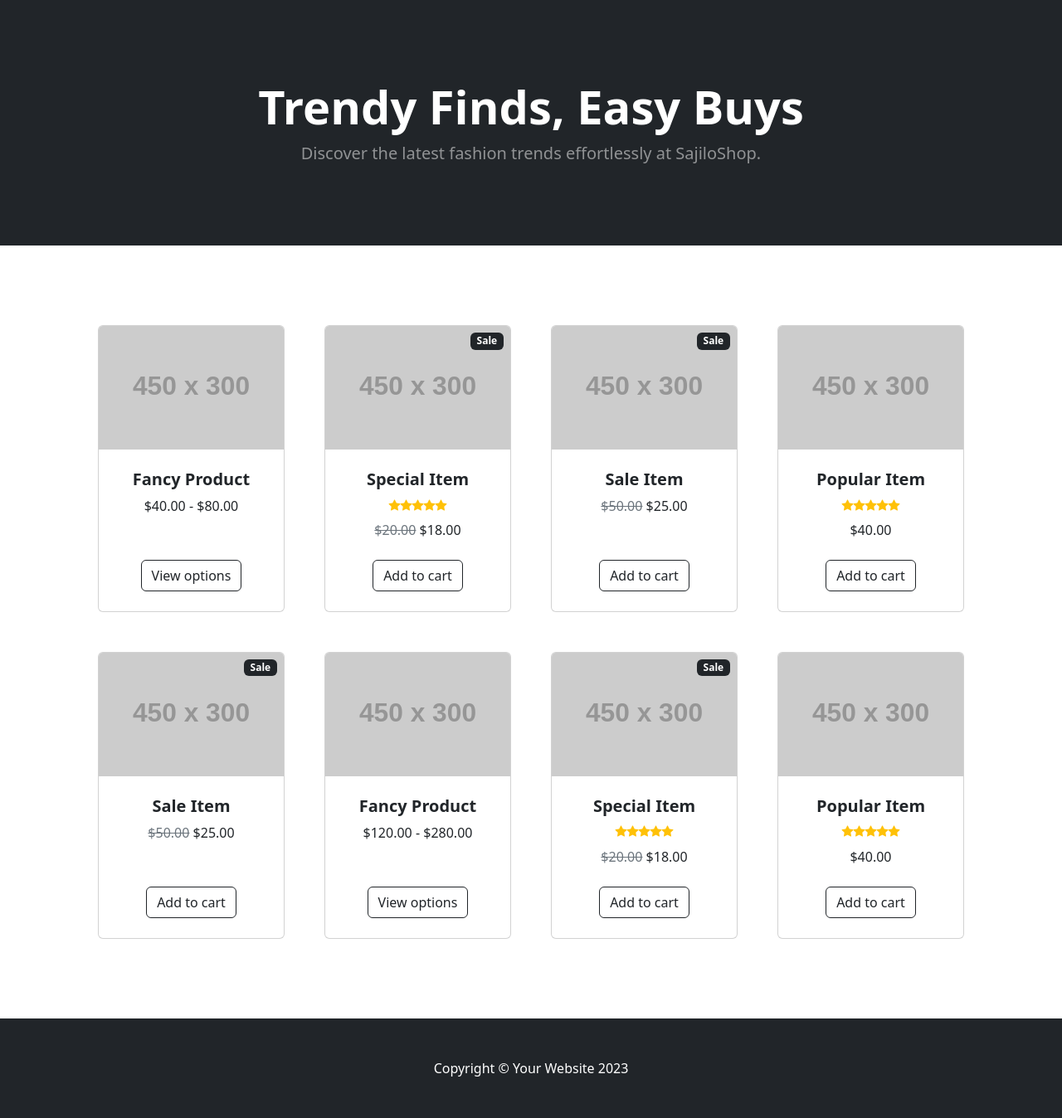
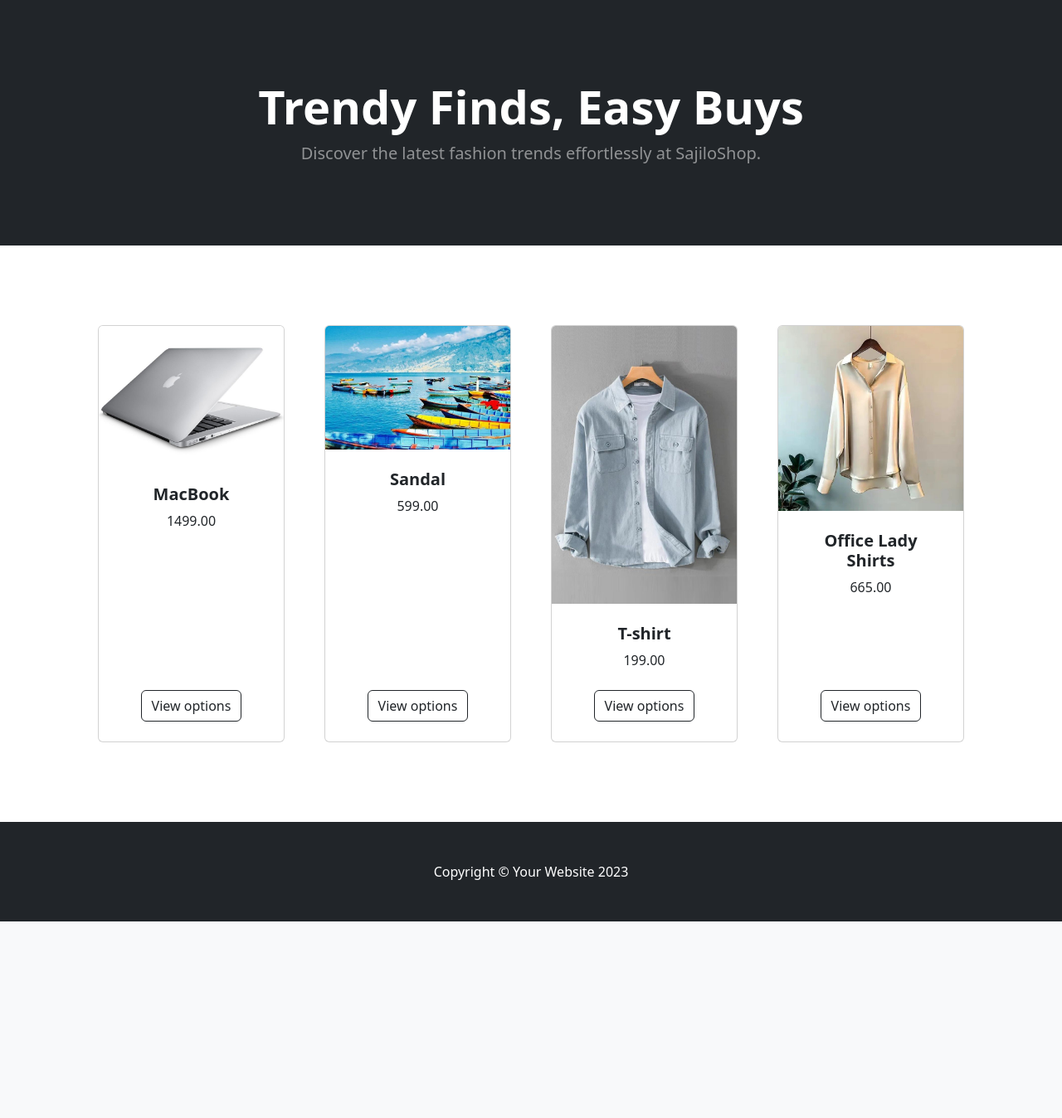
Before and after one commit to suman154/SajiloShop, a Django app: page / in a window 1280 px wide. Shown: the part 57-1405 px from the top of the page at 83% size. After the commit the page ends 1168 px from the top, so only its background shows below. Run offline with Django 5.2, Linux system fonts and the light colour scheme; data comes from the database, SQL or seed files in the repository; both versions use the stored data as it was after the commit; grey boxes labelled with a size stand in for pictures from a placeholder-image service; some libraries are stand-ins or nearby versions.

Commit message:
views create for porduct & product added

```diff
--- a/store/templates/index.html
+++ b/store/templates/index.html
@@ -57,17 +57,19 @@
         <section class="py-5">
             <div class="container px-4 px-lg-5 mt-5">
                 <div class="row gx-4 gx-lg-5 row-cols-2 row-cols-md-3 row-cols-xl-4 justify-content-center">
+
+                    {% for product in products %}
                     <div class="col mb-5">
                         <div class="card h-100">
                             <!-- Product image-->
-                            <img class="card-img-top" src="https://dummyimage.com/450x300/dee2e6/6c757d.jpg" alt="..." />
+                            <img class="card-img-top" src="{{ product.image.url }}" alt="..." />
                             <!-- Product details-->
                             <div class="card-body p-4">
                                 <div class="text-center">
                                     <!-- Product name-->
-                                    <h5 class="fw-bolder">Fancy Product</h5>
+                                    <h5 class="fw-bolder">{{ product.name }}</h5>
                                     <!-- Product price-->
-                                    $40.00 - $80.00
+                                    {{ product.price }}
                                 </div>
                             </div>
                             <!-- Product actions-->
@@ -76,7 +78,8 @@
                             </div>
                         </div>
                     </div>
-                    <div class="col mb-5">
+                    {% endfor %}
+                    {% comment %} <div class="col mb-5">
                         <div class="card h-100">
                             <!-- Sale badge-->
                             <div class="badge bg-dark text-white position-absolute" style="top: 0.5rem; right: 0.5rem">Sale</div>
@@ -250,7 +253,7 @@
                             <!-- Product actions-->
                             <div class="card-footer p-4 pt-0 border-top-0 bg-transparent">
                                 <div class="text-center"><a class="btn btn-outline-dark mt-auto" href="#">Add to cart</a></div>
-                            </div>
+                            </div> {% endcomment %}
                         </div>
                     </div>
                 </div>
--- a/store/views.py
+++ b/store/views.py
@@ -1,5 +1,9 @@
 from django.shortcuts import render
+from .models import *
+
+
 
 # Create your views here.
 def home(request):
-    return render(request, 'index.html')
+    products = Product.objects.all()
+    return render(request, 'index.html', {'products':products})
```
Also changed, not shown: db.sqlite3, media/uploads/product/Office_Lady_Shirts_And_Blouses_Woman_Top_Long_Sleeve_Fashion_-_White___S.jpeg (added), media/uploads/product/Screenshot_from_2024-07-28_14-57-37.png (added), media/uploads/product/Shirt_Men_Brand_Trend_Comfortable_Top_Clothes_Thickness_-_Light_Blue___XXXL.jpeg (added), media/uploads/product/tour_package_in_Pokhara.jpeg (added), media/uploads/product/tr6GvG-5.jpeg (added).
